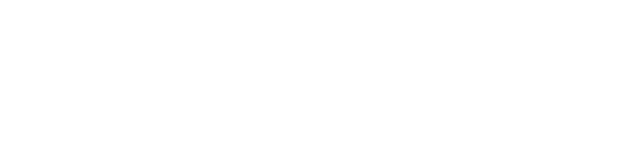
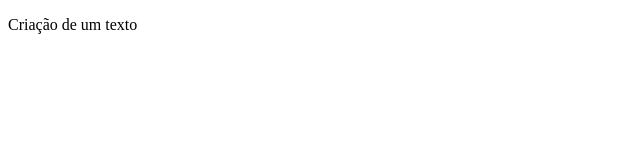
Before and after one commit to FabianoTaguchi/ex04, a plain HTML site: page index.html in a window 1280 px wide. Shown: the whole page, without its empty margins (0-640 px from the left). Drawn offline with Linux system fonts and the light colour scheme.

Commit message:
Inserção de um parágrafo

```diff
--- a/index.html
+++ b/index.html
@@ -6,6 +6,6 @@
     <title>Alteração do título do segundo exercício</title>
 </head>
 <body>
-
+    <p> Criação de um texto</p>
 </body>
 </html>
```
